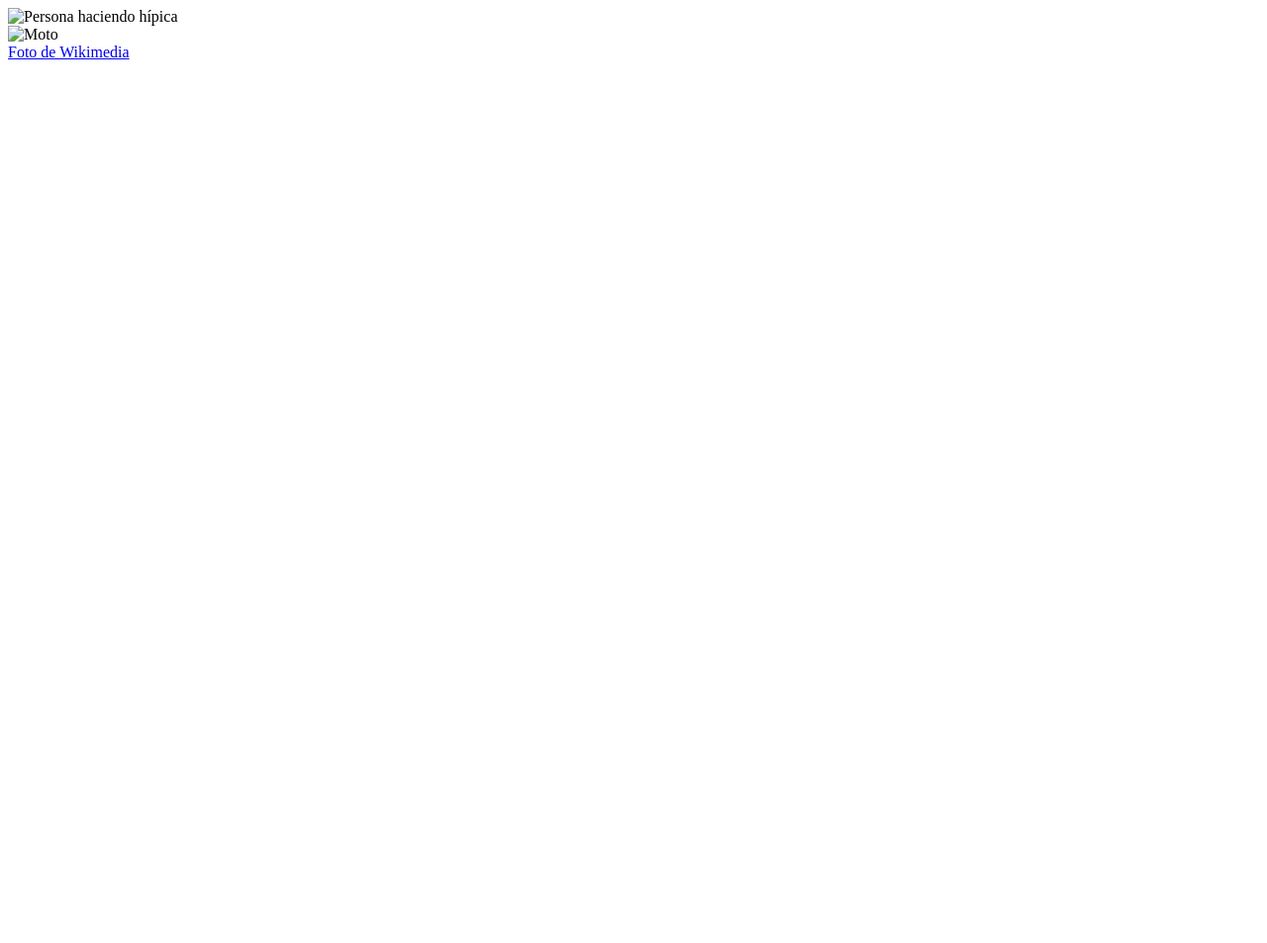
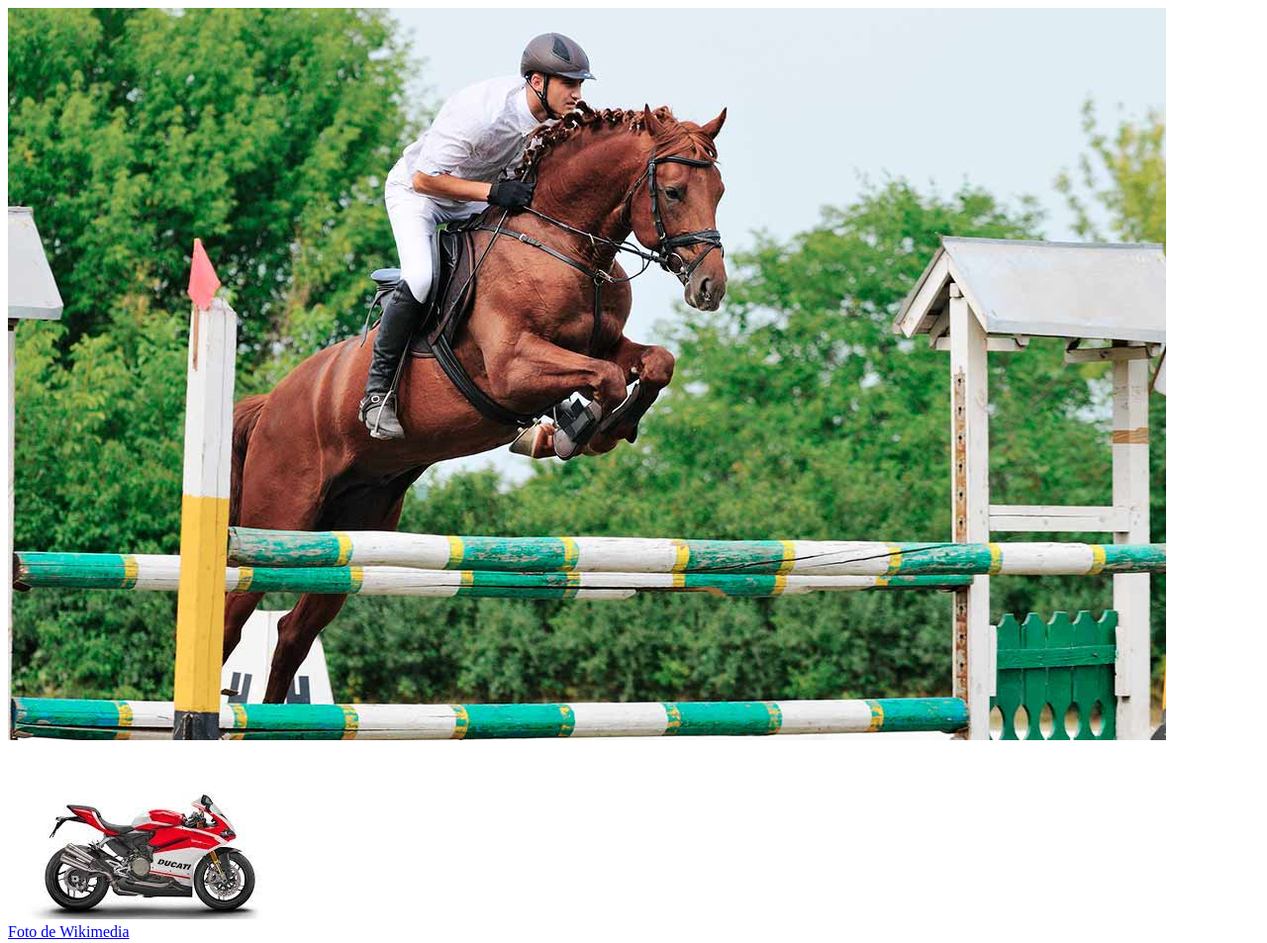
Before and after one commit to 2866319/laura, a plain HTML site: page imagenes.html in a window 1280 px wide. Shown: the whole page at 99% size. Before the commit the page ends 800 px from the top, so only its background shows below. Drawn offline with Linux system fonts and the light colour scheme.

Commit message:
Update imagenes.html

```diff
--- a/imagenes.html
+++ b/imagenes.html
@@ -6,9 +6,9 @@
 
   </head>
   <body>
-<img src="caballo.jpg" alt="Persona haciendo hípica">
+<img src="imagenes/caballo.jpg" alt="Persona haciendo hípica">
     <br>
-<img src="descarga.jpg" alt="Moto">
+<img src="imagenes/descarga.jpg" alt="Moto">
     <br>
 <a href="https://upload.wikimedia.org/wikipedia/commons/thumb/f/f6/Olho_de_papagaio.jpg/500px-Olho_de_papagaio.jpg">Foto de Wikimedia</a>
 
```
